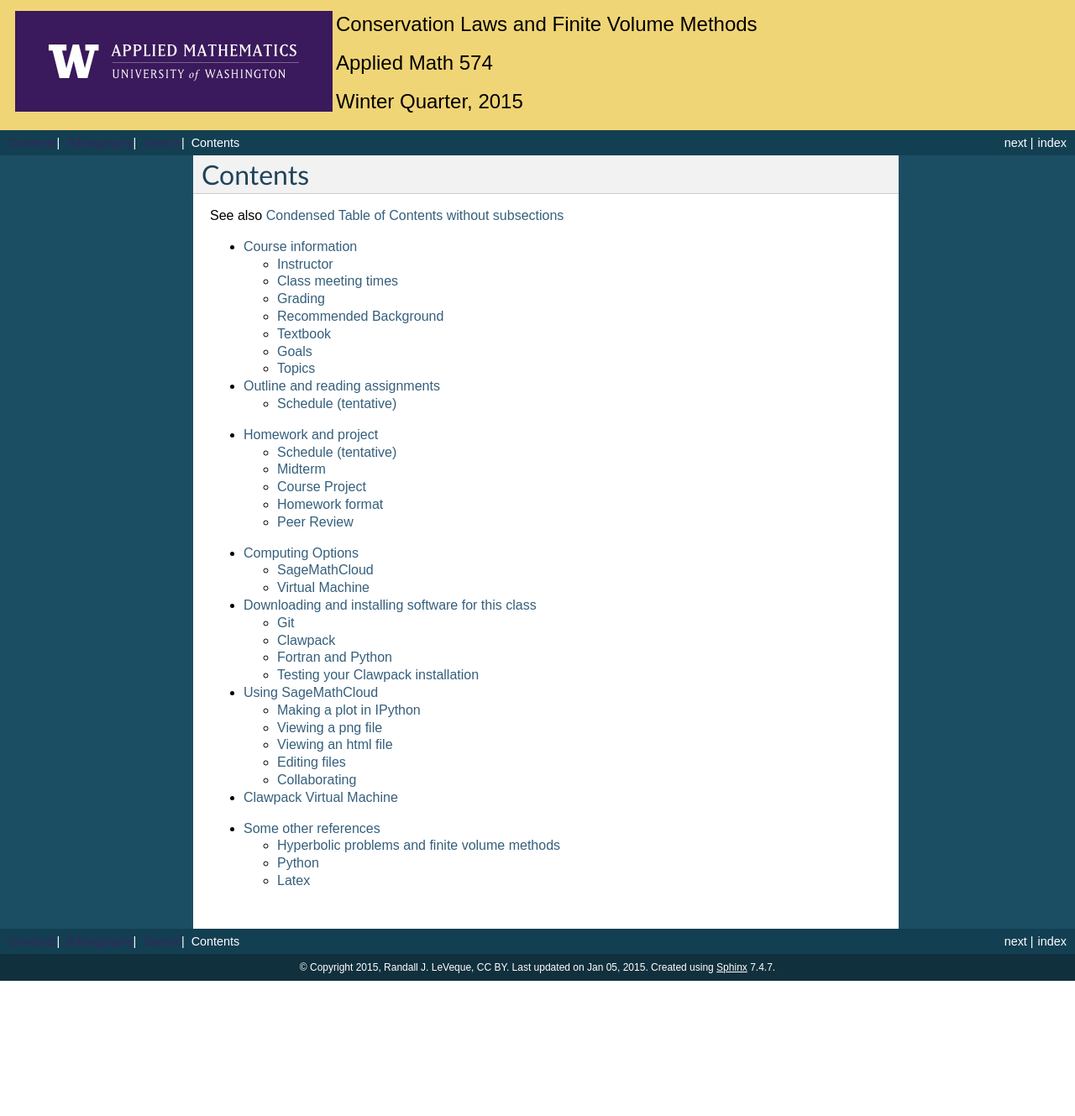
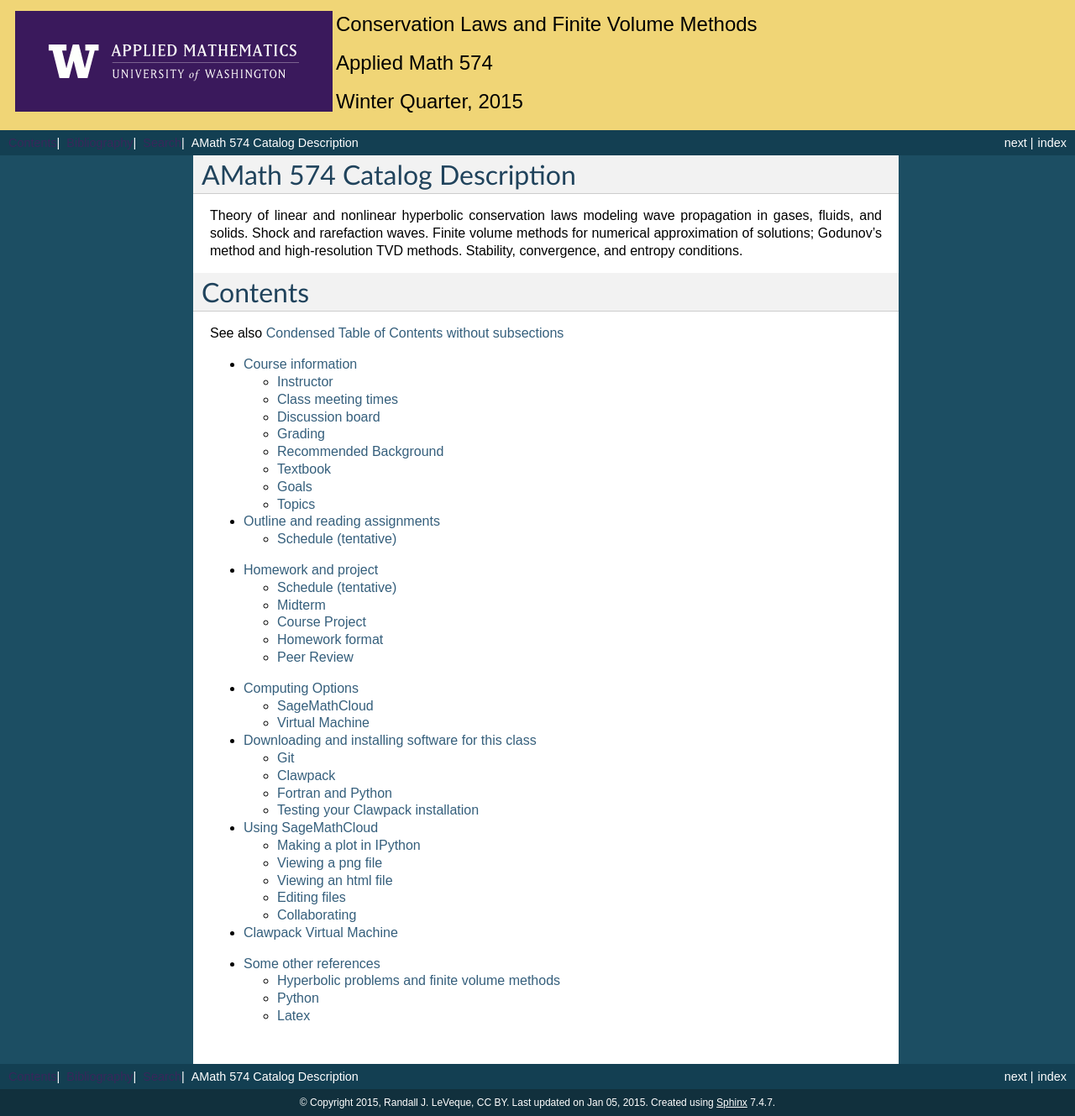
Before and after one commit to xinshengqin/am574-class, a Sphinx documentation site: the page built from sphinx/index.rst, in a window 1280 px wide. Shown: the whole page at 84% size. Built offline with Sphinx 7.4.7, drawn with Linux system fonts in a browser that asks for light colours; pages that are not in the unit, such as notebooks, are missing from menus; before the commit the page ends 1168 px from its top, so only the background shows below that.

Commit message:
discussion board link

```diff
--- a/sphinx/index.rst
+++ b/sphinx/index.rst
@@ -1,3 +1,12 @@
+
+AMath 574 Catalog Description
+=============================
+
+Theory of linear and nonlinear hyperbolic conservation laws modeling wave
+propagation in gases, fluids, and solids. Shock and rarefaction waves.
+Finite volume methods for numerical approximation of solutions; Godunov's
+method and high-resolution TVD methods. Stability, convergence, and entropy
+conditions.
 
 Contents
 =========
--- a/sphinx/info.rst
+++ b/sphinx/info.rst
@@ -24,6 +24,12 @@
   `Active Learning Classroom <http://www.lib.washington.edu/ougl/learning-spaces/active-learning-classrooms>`_
   where we will work on computing projects.)
 
+
+Discussion board
+----------------
+
+Registered students should be able to access the `Piazza discussion board
+<https://piazza.com/class/i4iq2zhewm74u9>`_.
 
 Grading
 -------
```
